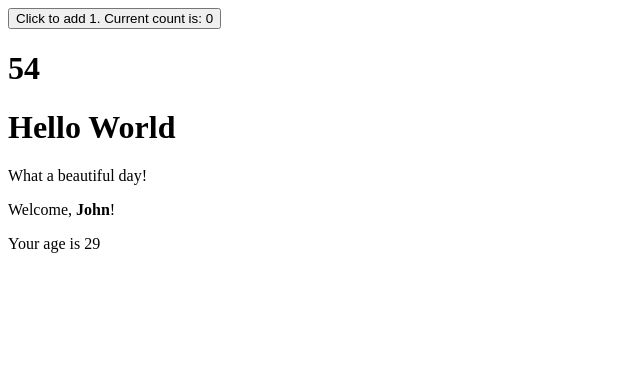
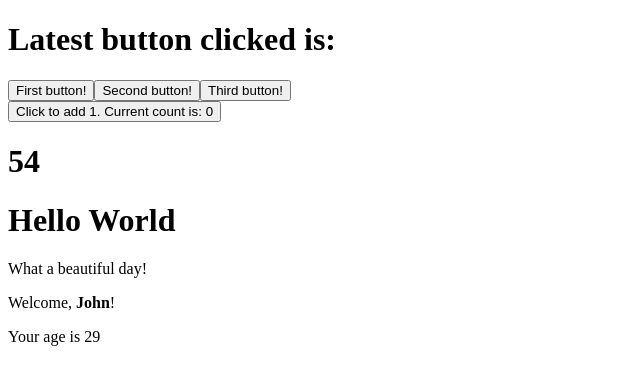
Before and after one commit to FabioViscuso/exerc-react, a React (Create React App) app: page / in a window 1280 px wide. Shown: the top 384 px of the page, without its empty margins (0-640 px from the left). Built offline with nearby package versions, Linux system fonts and the light colour scheme.

Commit message:
feat: Events-03

```diff
--- a/src/App.js
+++ b/src/App.js
@@ -1,5 +1,6 @@
 import React from "react";
 import ClickCounter from "./ClickCounter";
+import ClickTracker from "./ClickTracker";
 import Counter from "./Counter";
 import Hello from "./Hello";
 import Welcome from "./Welcome";
@@ -8,6 +9,7 @@ class App extends React.Component {
     render() {
         return (
             <div>
+                <ClickTracker />
                 <ClickCounter />
                 <Counter initialValue={50} interval={2000} increment={2} />
                 <Hello />
--- /dev/null
+++ b/src/ClickTracker.js
@@ -0,0 +1,22 @@
+import React from "react";
+
+class ClickTracker extends React.Component {
+    state = {
+        lastTrigger: ''
+    }
+    buttonTrackHandler = (event) => {
+        this.setState(() => {return{lastTrigger: event.target.innerText}})
+    }
+
+    render() {
+        return(
+        <div>
+            <h1>Latest button clicked is: {this.state.lastTrigger}</h1>
+            <button onClick={this.buttonTrackHandler}>First button!</button>
+            <button onClick={this.buttonTrackHandler}>Second button!</button>
+            <button onClick={this.buttonTrackHandler}>Third button!</button>
+        </div>
+        )
+    }
+}
+export default ClickTracker;
```
